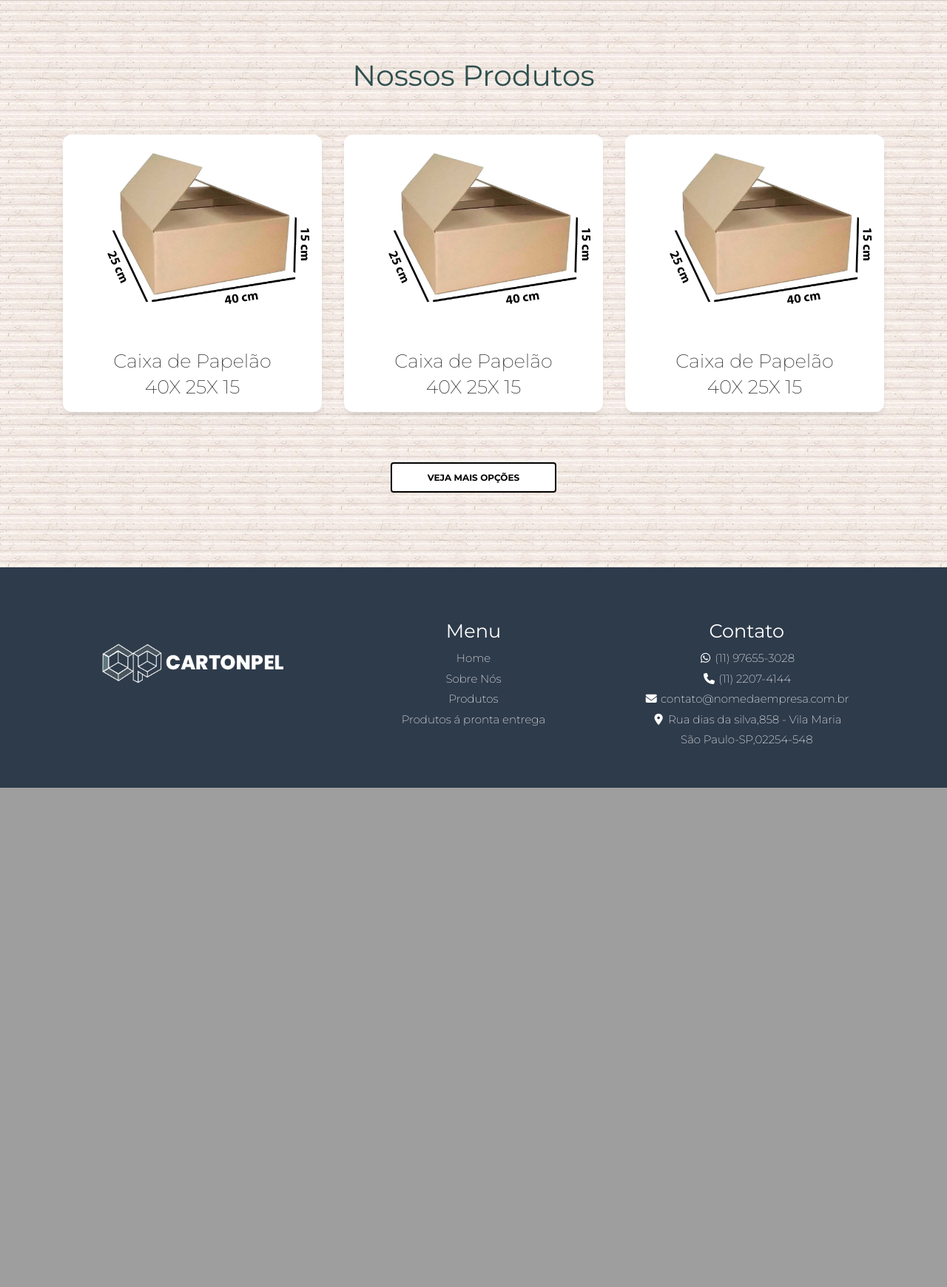
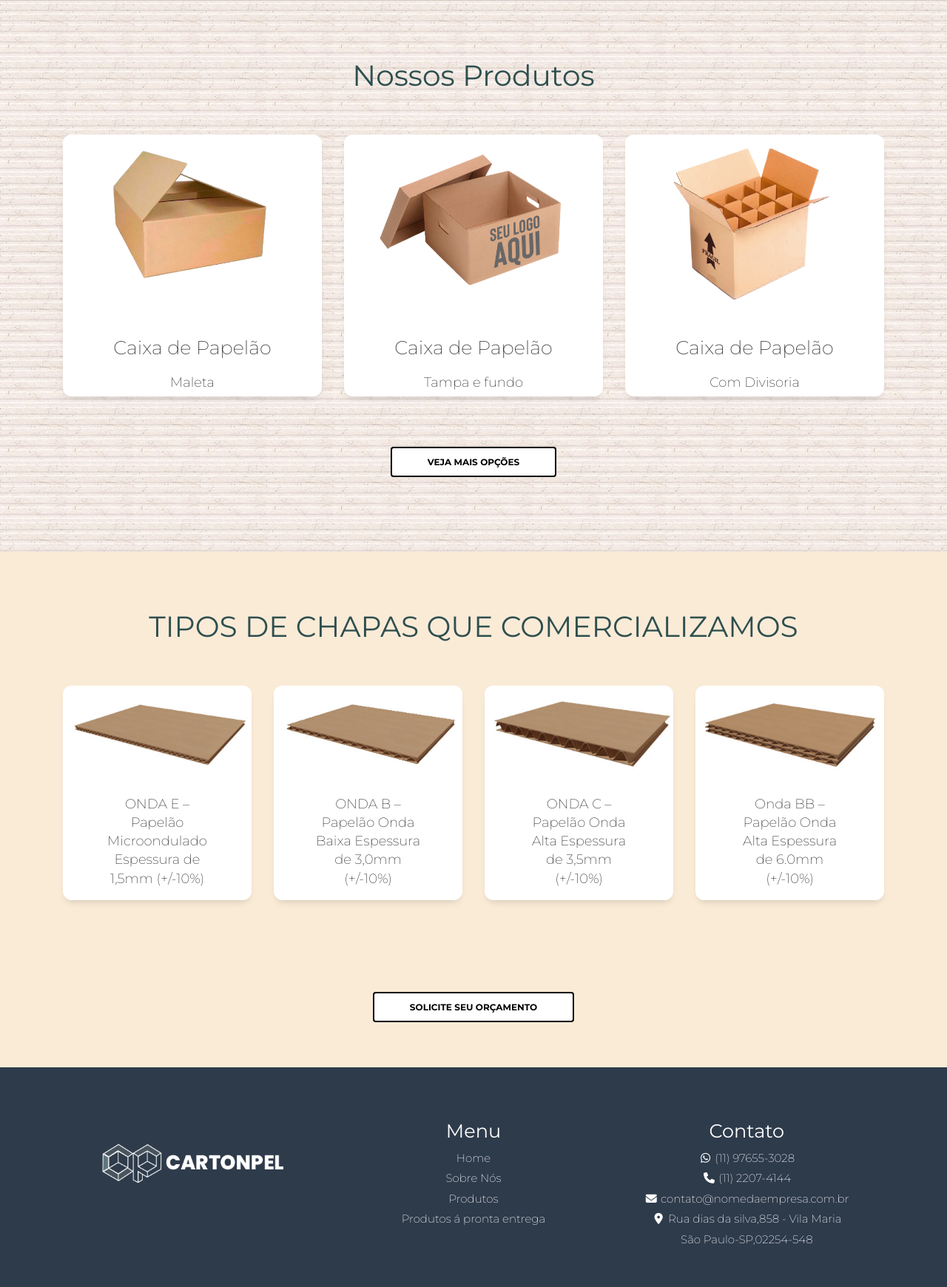
Before and after one commit to MicheleSouzaSantana/fabricada_cartonagem, a PHP site: page / in a window 1280 px wide. Shown: the part 1122-2862 px from the top of the page at 74% size. Before the commit the page ends 2187 px from the top, so only its background shows below. Run offline with PHP 8.4, Linux system fonts and the light colour scheme; some libraries are stand-ins or nearby versions.

Commit message:
atualização

```diff
--- a/assets/css/michele.css
+++ b/assets/css/michele.css
@@ -15,11 +15,23 @@ img {
 .wt {
     background-color: #22b710;
 }
-
+.discricao{
+    font-family: inherit;
+    font-size: large;
+}
 .orcamento {
     min-height: 15vh;
     justify-content: center;
     text-align: center;
+}
+.cp{
+    font-size:large;
+}
+
+.chapas{
+    background-color:antiquewhite;
+
+
 }
 
 .zoom img {
--- a/contato.html
+++ b/contato.html
@@ -44,7 +44,7 @@ The above copyright notice and this permission notice shall be included in all c
 <body class="index-page sidebar-collapse">
     <!-- Navbar -->
     <nav class="navbar navbar-expand-lg fixed-top" color-on-scroll="300">
-        <div class="container">
+        <div class="container bg-dark">
             <div class="navbar-translate">
                 <a class="navbar-brand" href="./index.html" rel="tooltip" title="Coded by Creative Tim" data-placement="bottom" target="_blank">
                     <img src="./assets/img/Logo06.png" alt="logo">
--- a/index.html
+++ b/index.html
@@ -180,20 +180,29 @@ The above copyright notice and this permission notice shall be included in all c
             <div class="row text-center pb-5">
                 <div class="col-sm-12 col-lg-4 py-5">
                     <div class="card">
-                        <img src="./assets/img/caixa2.jpg" alt="caixa">
-                        <h3 class="py-2 mb-2 px-5">Caixa de Papelão 40X 25X 15</h3>
+                        <div class="zoom">
+                            <img src="./assets/img/maleta.png" alt="caixa">
+                            <h3 class="py-2 mb-2 px-5">Caixa de Papelão</h3>
+                            <p class="cp">Maleta</p>
+                        </div>
                     </div>
                 </div>
                 <div class="col-sm-12 col-lg-4 py-5">
                     <div class="card">
-                        <img src="./assets/img/caixa2.jpg" alt="caixa">
-                        <h3 class="py-2 mb-2 px-5">Caixa de Papelão 40X 25X 15 </h3>
+                        <div class="zoom">
+                            <img src="./assets/img/04 (3).png" alt="caixa">
+                            <h3 class="py-2 mb-2 px-5">Caixa de Papelão</h3>
+                            <p class="cp">Tampa e fundo</p>
+                        </div>
                     </div>
                 </div>
                 <div class="col-sm-12 col-lg-4 py-5">
                     <div class="card">
-                        <img src="./assets/img/caixa2.jpg" alt="caixa">
-                        <h3 class="py-2 mb-2 px-5"> Caixa de Papelão 40X 25X 15 </h3>
+                        <div class="zoom">
+                            <img src="./assets/img/06 (7).png" alt="caixa">
+                            <h3 class="py-2 mb-2 px-5">Caixa de Papelão</h3>
+                            <p class="cp">Com Divisoria</p>
+                        </div>
                     </div>
                 </div>
                 <div class="col-sm-12">
@@ -201,6 +210,59 @@ The above copyright notice and this permission notice shall be included in all c
                         <p class="text-center">
                             <a class="btn btn-outline-primary btn-light px-5" href="./produtos.html" title="clique aqui para visualizar mais produtos">
                                 Veja Mais Opções
+                            </a>
+                        </p>
+                    </div>
+                </div>
+            </div>
+        </div>
+    </section>
+    <section class="chapas py-5">
+        <div class="container">
+            <h2 class="text-center pb-2 h2">TIPOS DE CHAPAS QUE COMERCIALIZAMOS</h2>
+            <div class="row text-center pb-5">
+                <div class="col-sm-12 col-lg-3 py-5">
+                    <div class="card">
+                        <div class="zoom">
+                            <img src="./assets/img/chapa1.jpg" alt="caixa">
+                            <h3 class="discricao py-2 mb-2 px-5">ONDA E – Papelão Microondulado
+                           Espessura de 1,5mm (+/-10%)</h3>
+                        </div>
+                    </div>
+                </div>
+                <div class="col-sm-12 col-lg-3 py-5">
+                    <div class="card">
+                        <div class="zoom">
+                            <img src="./assets/img/chapa2.jpg" alt="caixa">
+                            <h3 class="discricao py-2 mb-2 px-5">ONDA B – Papelão Onda Baixa
+                              Espessura de 3,0mm (+/-10%) </h3>
+                        </div>
+                    </div>
+                </div>
+                <div class="col-sm-12 col-lg-3 py-5">
+                    <div class="card">
+                        <div class="zoom">
+                            <img src="./assets/img/chapa3.jpg" alt="caixa">
+                            <h3 class="discricao py-2 mb-2 px-5"> ONDA C – Papelão Onda Alta
+                                Espessura <br>de 3,5mm <br>(+/-10%)</h3>
+                        </div>
+                    </div>
+                </div>
+                <div class="col-sm-12 col-lg-3 py-5">
+                    <div class="card ">
+                        <div class="zoom">
+                            <img src="./assets/img/chapa4.jpg" alt="caixa">
+                            <h3 class="discricao py-2 mb-2 px-5">Onda BB – Papelão Onda Alta
+                                Espessura <br>de 6.0mm <br>(+/-10%)</h3>
+                        </div>
+                    </div>
+                </div>
+                </div>
+                <div class="col-sm-12 py-2">
+                    <div class="justify-content-center d-block text-center">
+                        <p class="text-center">
+                            <a class="btn btn-outline-primary btn-light px-5" href="https://api.whatsapp.com/send?phone=5511976553028&text=Ol%C3%A1%2Cgostaria%20de%20mais%20informa%C3%A7%C3%B5es%20sobre%20esse%20produto.%20" title="clique aqui para visualizar mais produtos">
+                                Solicite seu orçamento
                             </a>
                         </p>
                     </div>
--- a/produtos.html
+++ b/produtos.html
@@ -174,7 +174,7 @@ The above copyright notice and this permission notice shall be included in all c
                             <h2 class="card__title">
                                 <a href="#"></a>Caixa de Papelão</h2>
                             <div class="card__subtitle">Calçados</div>
-                            <p class="card__description">Caixa indicada para transportar garrafas de vinho,espumantes e outros tipos de garrafas de vidro.</p>
+                            <p class="card__description">Caixa indicada para transportar calçados,fabricamos sob medidas e personalizamos de acordo com as necessidade da sua empresa .</p>
                         </div>
                     </article>
                 </div>
@@ -207,7 +207,7 @@ The above copyright notice and this permission notice shall be included in all c
                             <h2 class="card__title">
                                 <a href="#"></a>Caixa de Papelão</h2>
                             <div class="card__subtitle">Caixa de Papelão</div>
-                            <p class="card__description">5. Pour the mixture into a non-stick container and then freeze overnight. Take treating your dog a step further by turning it into an ice cream sundae party!</p>
+                            <p class="card__description">Caixa indicada para transpostar salgados e doces,fabricamos sob medida e personalizamos de acordo com a necessidades da sua empresa.</p>
                         </div>
                     </article>
                 </div>
```
Also changed, not shown: assets/img/chapa1.jpg (added), assets/img/chapa2.jpg (added), assets/img/chapa3.jpg (added), assets/img/chapa4.jpg (added), assets/img/chapa5.jpg (added).
